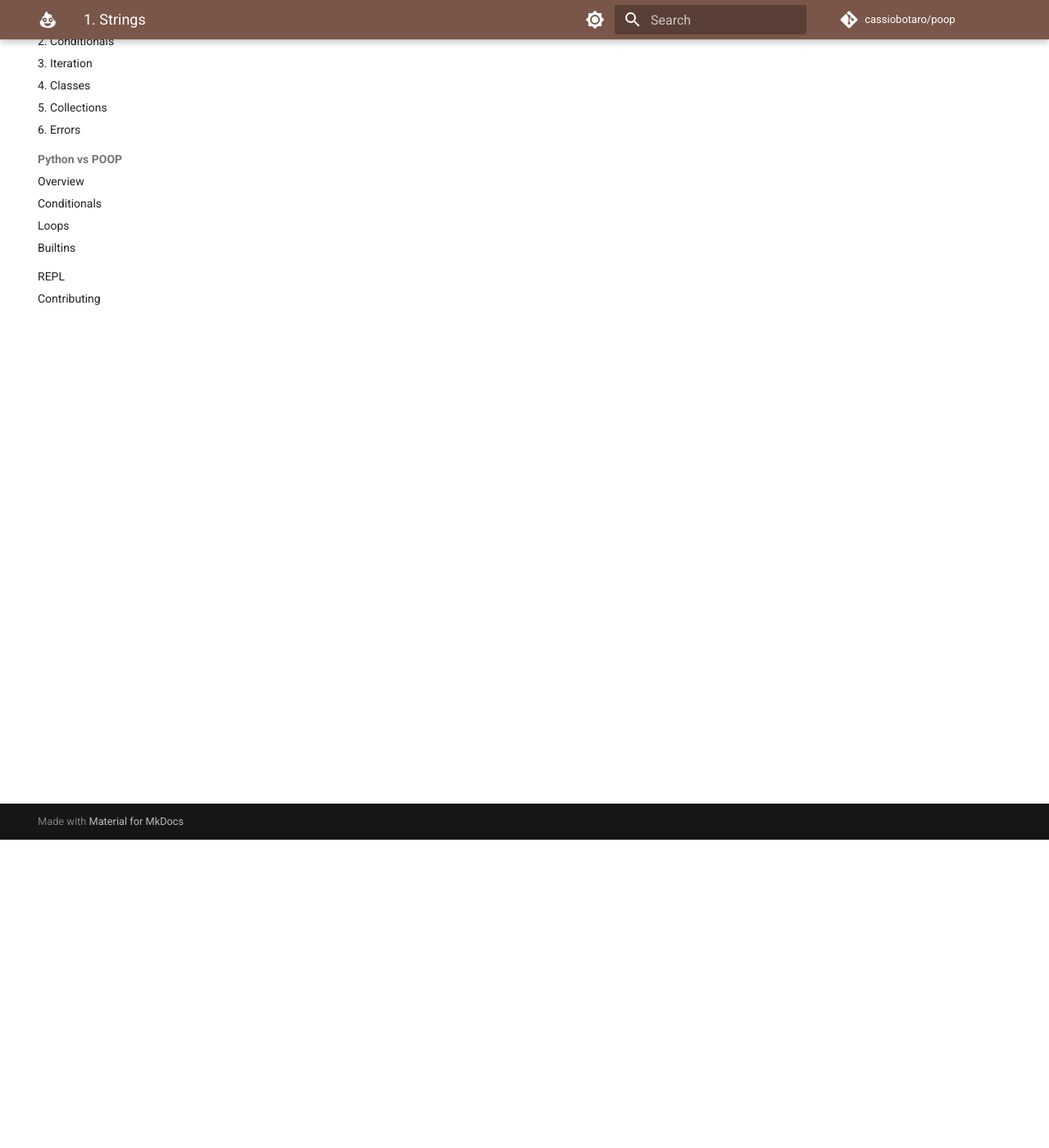
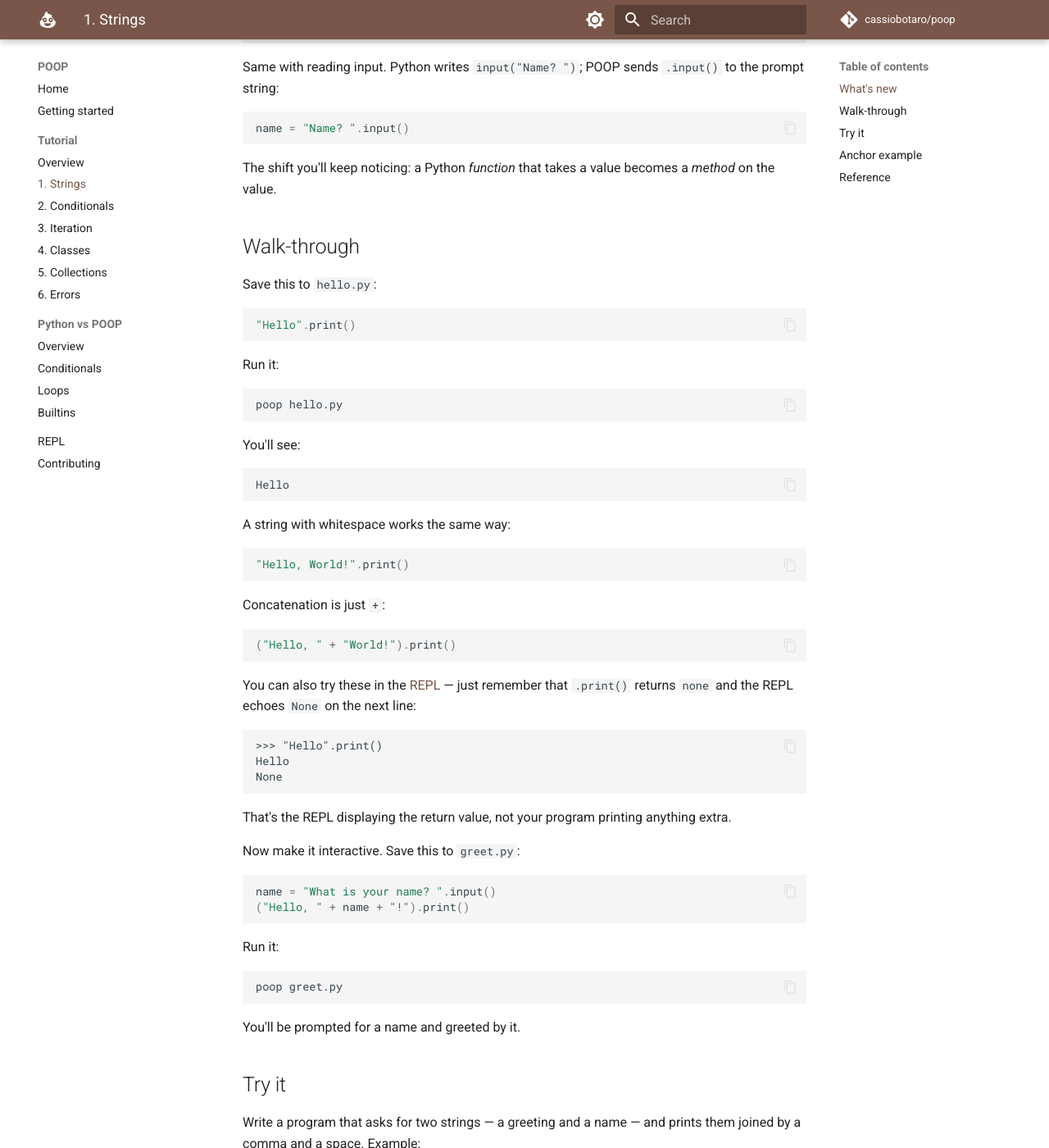
Before and after one commit to cassiobotaro/poop, an MkDocs documentation site: the page built from docs/tutorial/01-strings.md, in a window 1280 px wide and 1400 px high, scrolled down 376 px. Shown: the whole window at 82% size. Built offline with MkDocs 1.6.1 and Material for MkDocs 9.7.7, drawn with Linux system fonts in a browser that asks for light colours; comment, search, counter and statistics services are not loaded; some of the changed text lies outside the part shown.

Commit message:
docs: fill tutorial Lesson 1 — Strings
Replaces the Lesson 1 stub with a didactic page covering strings as
objects, .print(), .input(), and string concatenation. Walks the
reader through Hello World and an interactive greeter, anchored on
examples/hello_world.py and examples/greet.py.

Notes the REPL's None echo after .print() so beginners aren't
surprised by the displayhook's behavior.

````diff
--- a/docs/tutorial/01-strings.md
+++ b/docs/tutorial/01-strings.md
@@ -1,6 +1,108 @@
 # Lesson 1 — Strings
 
-Coming soon. This lesson will cover strings as objects, `.print()`,
-and `.input()`.
+**Goal:** print text, read input from the user, and concatenate strings
+— but the POOP way.
 
-[← Tutorial overview](index.md)
+## What's new
+
+In Python you write `print("Hello")` — calling the global function
+`print` with a string argument. POOP forbids the global `print`.
+Instead, **the string itself does the printing**, by receiving the
+message `.print()`:
+
+```python
+"Hello".print()
+```
+
+Same with reading input. Python writes `input("Name? ")`; POOP sends
+`.input()` to the prompt string:
+
+```python
+name = "Name? ".input()
+```
+
+The shift you'll keep noticing: a Python *function* that takes a value
+becomes a *method* on the value.
+
+## Walk-through
+
+Save this to `hello.py`:
+
+```python
+"Hello".print()
+```
+
+Run it:
+
+```bash
+poop hello.py
+```
+
+You'll see:
+
+```
+Hello
+```
+
+A string with whitespace works the same way:
+
+```python
+"Hello, World!".print()
+```
+
+Concatenation is just `+`:
+
+```python
+("Hello, " + "World!").print()
+```
+
+You can also try these in the [REPL](../repl.md) — just remember
+that `.print()` returns `none` and the REPL echoes `None` on the
+next line:
+
+```
+>>> "Hello".print()
+Hello
+None
+```
+
+That's the REPL displaying the return value, not your program
+printing anything extra.
+
+Now make it interactive. Save this to `greet.py`:
+
+```python
+name = "What is your name? ".input()
+("Hello, " + name + "!").print()
+```
+
+Run it:
+
+```bash
+poop greet.py
+```
+
+You'll be prompted for a name and greeted by it.
+
+## Try it
+
+Write a program that asks for two strings — a greeting and a name —
+and prints them joined by a comma and a space. Example:
+
+```
+$ poop greet.py
+Greeting? Hi
+Name? Alice
+Hi, Alice
+```
+
+## Anchor example
+
+[`examples/greet.py`](https://github.com/cassiobotaro/poop/blob/main/examples/greet.py) — the greeting program in two lines, the way the language is meant to look.
+
+## Reference
+
+- [Python vs POOP — Builtins](../python-vs-poop/builtins.md) for the
+  full list of forbidden builtins (`print`, `input`, `len`, …) and
+  their POOP replacements.
+- [Next lesson — Conditionals →](02-conditionals.md)
````
